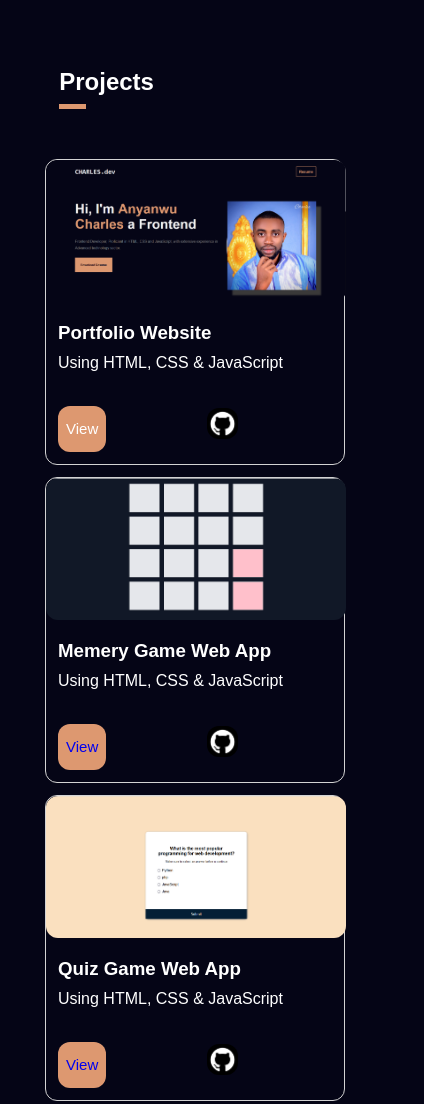
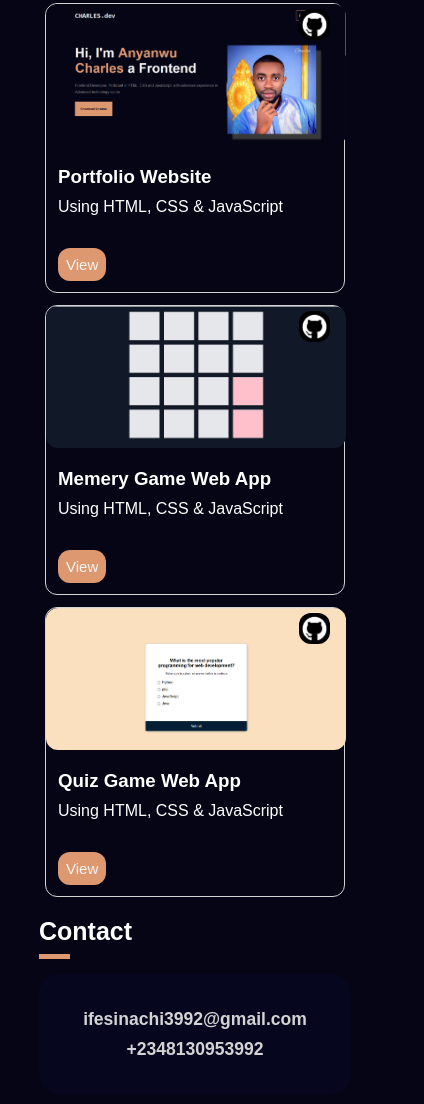
Before and after one commit to Ifypro/charles-folio, a plain HTML site: page index.html in a window 390 px wide. Shown: the part 1981-3085 px from the top of the page, 424 px wide, since content can reach past the window. Drawn offline with Linux system fonts and the light colour scheme.

Commit message:
another commit

```diff
--- a/index.html
+++ b/index.html
@@ -84,7 +84,9 @@
                         <h3>Portfolio Website</h3>
                         <p>Using HTML, CSS & JavaScript</p>
                         <div class="link-wrapper">
-                            <span><a href="https://ifypro.github.io/charles-folio/"></a> View</span>
+                            <a href="https://ifypro.github.io/charles-folio/">
+                                <span>View</span>
+                            </a>
                             <a class="github" href="https://github.com/Ifypro/charles-folio.git">
                                 <img src="./img/github.png" alt="">
                             </a>
@@ -99,7 +101,9 @@
                         <h3>Memery Game Web App</h3>
                         <p>Using HTML, CSS & JavaScript</p>
                         <div class="link-wrapper">
-                            <span><a href="https://ifypro.github.io/Memory-Game/">View</a></span>
+                            <a href="https://ifypro.github.io/Memory-Game/">
+                                <span>View</span>
+                            </a>
                             <a class="github" href="https://github.com/Ifypro/Memory-Game.git">
                                 <img src="./img/github.png" alt="">
                             </a>
@@ -114,7 +118,7 @@
                         <h3>Quiz Game Web App</h3>
                         <p>Using HTML, CSS & JavaScript</p>
                         <div class="link-wrapper">
-                            <span><a href="https://ifypro.github.io/QuizApp/">View</a></span>
+                            <a href="https://ifypro.github.io/QuizApp/"><span>View</span></a>
                             <a class="github" href="https://github.com/Ifypro/QuizApp.git">
                                 <img src="./img/github.png" alt="">
                             </a>
--- a/style.css
+++ b/style.css
@@ -187,8 +187,8 @@ main .showcase{
 }
 .projects .project-wrapper{
     margin-top: 50px;
-    display: grid;
-    grid-template-columns: repeat(3, 1fr);
+    display: flex;
+    justify-content: space-between;
     gap: 12px;
 }
 
@@ -201,6 +201,12 @@ main .showcase{
     position: relative;
     width: 350px;
     cursor: pointer;
+    position: relative;
+}
+.project .github{
+    position: absolute;
+    top: 5px;
+    right: -80px;
 }
 .project img{
     width: 350px;
@@ -239,7 +245,10 @@ main .showcase{
 .project .link-wrapper img{
     width: 25%;
 }
-
+.project .link-wrapper a{
+    text-decoration: none;
+    color: whitesmoke;
+}
 
 .contact{
     width: 80%;
@@ -334,11 +343,18 @@ footer{
 
     .skills{
         flex-direction: column-reverse;
-        width: 100%;
+
+        gap: 20px;
+        padding: 0;
     }
-
+    .skills .lists-of-skills{
+        padding: 12px;
+    }
+    .projects{
+        padding: 0;
+    }
     .projects .project-wrapper{
-        grid-template-columns: repeat(1, 1fr);
+        flex-wrap: wrap;
         justify-content: center;
     }
     .project{
```
